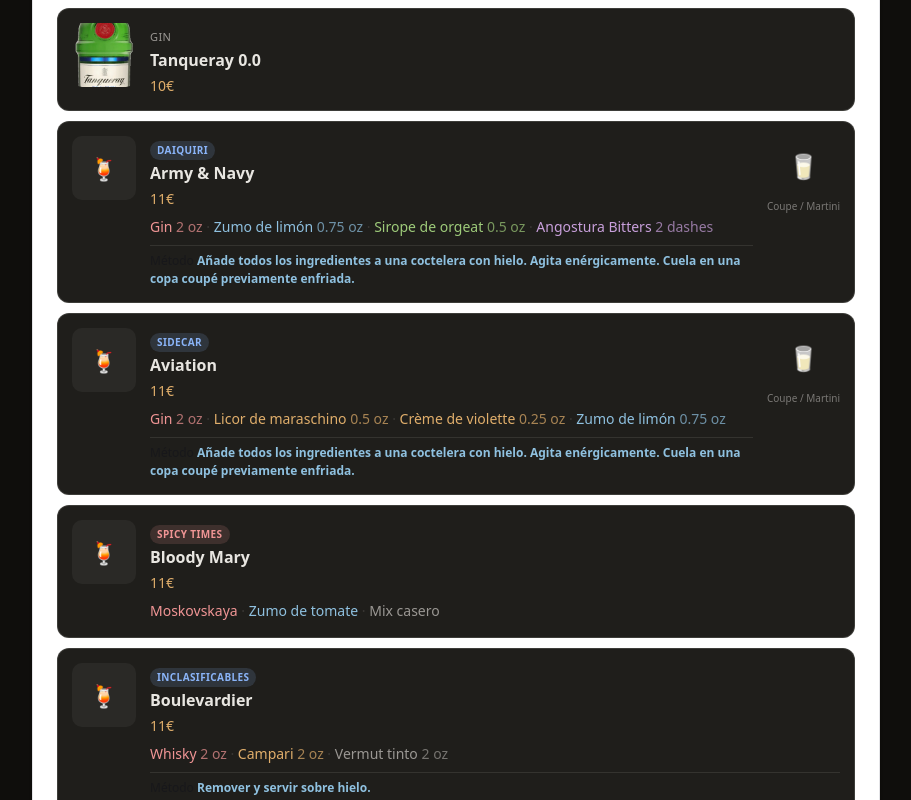
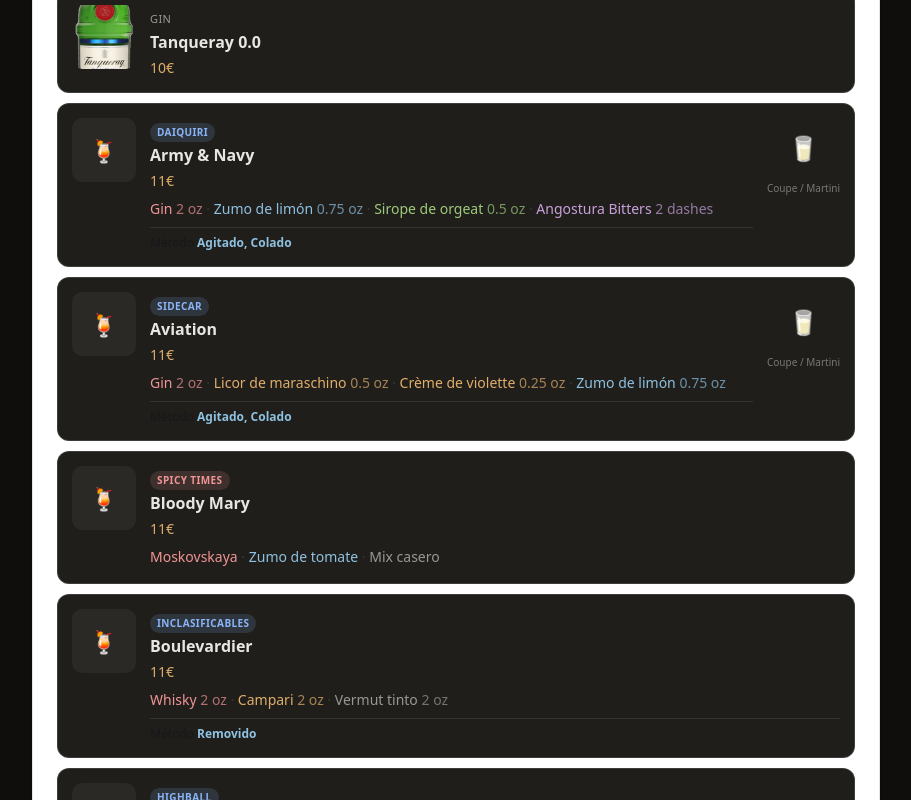
Before and after one commit to MarieBerezhna/berlin_bartender, a Next.js app: page / in a window 1280 px wide. Shown: the part 9603-10403 px from the top of the page, without its empty margins (184-1095 px from the left). Built offline with nearby package versions, Linux system fonts and the light colour scheme.

Commit message:
uniform, short preparation methods

```diff
--- a/app/data/menu.ts
+++ b/app/data/menu.ts
@@ -9,7 +9,7 @@
     ingr:["Ron blanco","Leche de coco","Zumo de piña","Zumo de lima"],
    optional:["Zumo de lima"],
     doses:{"Ron blanco":"2 oz","Leche de coco":"1.5 oz","Zumo de piña":"1.5 oz","Zumo de lima":"0.5 oz"},
-   method:"Agitado con hielo. Colado.",
+  method:"Agitado, Colado",
    glass:"Copa Hurricane o vaso grande",
    prices:[{label:"cóctel",p:11}]},
   {cat:"Coctelería clásica",name:"Mojito",family:"Daiquiri",hasIngr:true,
@@ -21,26 +21,26 @@
   {cat:"Coctelería clásica",name:"Daiquiri",family:"Daiquiri",hasIngr:true,
    ingr:["Ron blanco","Zumo de lima","Azúcar líquido"],
    doses:{"Ron blanco":"2 oz","Zumo de lima":"0.75 oz","Azúcar líquido":"0.75 oz"},
-   method:"Añade todos los ingredientes a una coctelera con hielo. Agita enérgicamente. Cuela en una copa coupé previamente enfriada.",
+  method:"Agitado, Colado",
    glass:"Coupe / Martini",
    prices:[{label:"cóctel",p:11}]},
   {cat:"Coctelería clásica",name:"Whiskey Sour",family:"Daiquiri",hasIngr:true,
     ingr:["Whisky (o Bourbon)","Zumo de limón","Azúcar líquido","Clara de huevo"],
    optional:["Clara de huevo"],
     doses:{"Whisky (o Bourbon)":"2 oz","Zumo de limón":"1 oz","Azúcar líquido":"0.75 oz"},
-   method:"Si utilizas clara de huevo, realiza un dry shake (agitar sin hielo). Añade hielo y vuelve a agitar enérgicamente. Cuela en un vaso bajo con hielo o en una copa coupé.",
+  method:"Agitado, Colado",
    glass:"Vaso bajo",
    prices:[{label:"cóctel",p:11}]},
   {cat:"Coctelería clásica",name:"Tom Collins",family:"Daiquiri",hasIngr:true,
     ingr:["Gin","Zumo de limón","Azúcar líquido","Soda"],
     doses:{"Gin":"2 oz","Zumo de limón":"1 oz","Azúcar líquido":"0.5 oz","Soda":"top"},
-   method:"Añade la ginebra, el zumo de limón y el azúcar líquido a una coctelera con hielo. Agita enérgicamente. Cuela en un vaso Collins con hielo y completa con soda.",
+  method:"Agitado, Colado",
    glass:"Collins (tubo)",
    prices:[{label:"cóctel",p:11}]},
   {cat:"Coctelería clásica",name:"Army & Navy",family:"Daiquiri",hasIngr:true,
     ingr:["Gin","Zumo de limón","Sirope de orgeat","Angostura Bitters"],
     doses:{"Gin":"2 oz","Zumo de limón":"0.75 oz","Sirope de orgeat":"0.5 oz","Angostura Bitters":"2 dashes"},
-   method:"Añade todos los ingredientes a una coctelera con hielo. Agita enérgicamente. Cuela en una copa coupé previamente enfriada.",
+  method:"Agitado, Colado",
    glass:"Coupe / Martini",
    prices:[{label:"cóctel",p:11}]},
   {cat:"Coctelería clásica",name:"Whiskey Highball",family:"Highball",hasIngr:true,
@@ -60,19 +60,19 @@
    ingr:["Ron oscuro","Zumo de lima","Ginger beer"],
    optional:["Zumo de lima"],
    doses:{"Ron oscuro":"2 oz","Zumo de lima":"0.5 oz","Ginger beer":"top"},
-   method:"Llena un vaso con hielo. Añade el ron, completa con ginger beer y remueve suavemente.",
+  method:"Removido",
    glass:"Vaso largo",
    prices:[{label:"cóctel",p:11}]},
   {cat:"Coctelería clásica",name:"Paloma",family:"Highball",hasIngr:true,
     ingr:["Tequila","Zumo de lima","Soda de pomelo"],
     doses:{"Tequila":"2 oz","Zumo de lima":"0.5 oz","Soda de pomelo":"top"},
-    method:"Llena un vaso con hielo. Añade el tequila y el zumo de lima, completa con soda de pomelo y remueve suavemente.",
+    method:"Removido",
    glass:"Vaso largo",
    prices:[{label:"cóctel",p:11}]},
   {cat:"Coctelería clásica",name:"Cuba Libre",family:"Highball",hasIngr:true,
     ingr:["Ron blanco","Zumo de lima","Pepsi"],
     doses:{"Ron blanco":"2 oz","Zumo de lima":"0.5 oz","Pepsi":"top"},
-    method:"Añade el ron blanco y el zumo de lima a un vaso con hielo. Completa con Pepsi y remueve suavemente.",
+    method:"Removido",
    glass:"Vaso largo",
    prices:[{label:"cóctel",p:11}]},
   {cat:"Coctelería clásica",name:"Screwdriver (Destornillador)",family:"Highball",hasIngr:true,
@@ -91,52 +91,52 @@
    ingr:["Whisky","Azúcar líquido","Angostura Bitters","Naranja"],
    optional:["Naranja"],
    doses:{"Whisky":"2 oz","Azúcar líquido":"1.5 tsp","Angostura Bitters":"2 dashes"},
-   method:"Removido con hielo, colado sobre cubo grande",
+  method:"Removido, Colado",
   glass:"Vaso bajo",
    prices:[{label:"cóctel",p:11}]},
   {cat:"Coctelería clásica",name:"Revolver",family:"Old Fashioned",hasIngr:true,
    ingr:["Bourbon","Licor de café Bols","Bitter de naranja","Naranja"],
    optional:["Naranja"],
    doses:{"Bourbon":"2 oz","Licor de café Bols":"0.5 oz","Bitter de naranja":"2 dashes"},
-   method:"Añade todos los ingredientes a un vaso mezclador con hielo. Remueve hasta que esté bien frío. Cuela en una copa coupé previamente enfriada.",
+  method:"Removido, Colado",
    glass:"Coupe / Martini",
    prices:[{label:"cóctel",p:11}]},
   {cat:"Coctelería clásica",name:"Tequila Old Fashioned",family:"Old Fashioned",hasIngr:true,
    ingr:["Tequila reposado","Sirope de agave","Bitter de naranja"],
    doses:{"Tequila reposado":"2 oz","Sirope de agave":"0.25 oz","Bitter de naranja":"2 dashes"},
-   method:"Añade todos los ingredientes a un vaso mezclador con hielo. Remueve hasta que esté bien frío. Cuela sobre un cubo grande de hielo en un vaso bajo.",
+  method:"Removido, Colado",
    glass:"Vaso bajo",
    prices:[{label:"cóctel",p:11}]},
   {cat:"Coctelería clásica",name:"Martini",family:"Martini",hasIngr:true,
    ingr:["Gin","Vermut","Limón"],
    optional:["Limón"],
    doses:{"Gin":"2 oz","Vermut":"1 oz"},
-   method:"Remover y colar",
+  method:"Removido, Colado",
    glass:"Copa Martini",
    prices:[{label:"cóctel",p:11}]},
   {cat:"Coctelería clásica",name:"Negroni",family:"Inclasificables",hasIngr:true,
    ingr:["Gin","Campari","Vermut tinto","Naranja"],
    optional:["Naranja"],
    doses:{"Gin":"2 oz","Campari":"2 oz","Vermut tinto":"2 oz"},
-   method:"Remover y servir sobre cubo grande de hielo",
+  method:"Removido",
    glass:"Vaso bajo",
    prices:[{label:"cóctel",p:11}]},
   {cat:"Coctelería clásica",name:"Boulevardier",family:"Inclasificables",hasIngr:true,
    ingr:["Whisky","Campari","Vermut tinto"],
    doses:{"Whisky":"2 oz","Campari":"2 oz","Vermut tinto":"2 oz"},
-    method:"Remover y servir sobre hielo.",
+    method:"Removido",
    prices:[{label:"cóctel",p:11}]},
   {cat:"Coctelería clásica",name:"Manhattan",family:"Inclasificables",hasIngr:true,
    ingr:["Whisky","Vermut tinto","Angostura Bitters","Cereza"],
    optional:["Cereza"],
     doses:{"Whisky":"2 oz","Vermut tinto":"1 oz","Angostura Bitters":"2 dashes"},
-   method:"Remover y colar en la copa. Decorar con una cereza.",
+  method:"Removido, Colado",
    glass:"Coupe / Martini",
    prices:[{label:"cóctel",p:11}]},
   {cat:"Coctelería clásica",name:"El Presidente",family:"Martini",hasIngr:true,
    ingr:["Ron blanco","Vermut seco","Triple sec","Granadina"],
     doses:{"Ron blanco":"3 oz","Vermut seco":"1.5 oz","Triple sec":"1 oz","Granadina":"1 tsp"},
-   method:"Remover y colar en la copa.",
+  method:"Removido, Colado",
    glass:"Coupe / Martini",
    prices:[{label:"cóctel",p:11}]},
   {cat:"Coctelería clásica",name:"Rusty Nail",family:"Old Fashioned",hasIngr:true,
@@ -148,38 +148,38 @@
   {cat:"Coctelería clásica",name:"Rusty Nail Sour",family:"Sidecar",hasIngr:true,
    ingr:["Whisky","Drambuie","Zumo de limón"],
    doses:{"Whisky":"1 oz","Drambuie":"1 oz","Zumo de limón":"1 oz"},
-   method:"Shake",
+  method:"Agitado",
    glass:"Vaso bajo",
    prices:[{label:"cóctel",p:11}]},
   {cat:"Coctelería clásica",name:"Sidecar",family:"Sidecar",hasIngr:true,
    ingr:["Cognac","Triple Sec Bols","Zumo de limón"],
    doses:{"Cognac":"2 oz","Triple Sec Bols":"1 oz","Zumo de limón":"1 oz"},
-   method:"Shake",
+  method:"Agitado",
    glass:"Coupe / Martini",
    prices:[{label:"cóctel",p:11}]},
   {cat:"Coctelería clásica",name:"Margarita",family:"Sidecar",hasIngr:true,
    ingr:["Tequila blanco","Triple sec","Zumo de lima","Sal"],
    optional:["Sal"],
    doses:{"Tequila blanco":"2 oz","Triple sec":"1 oz","Zumo de lima":"1 oz"},
-   method:"Añade todos los ingredientes a una coctelera con hielo. Agita enérgicamente. Cuela en una copa coupé o en un vaso bajo con hielo.",
+  method:"Agitado, Colado",
    glass:"Coupe / Martini",
    prices:[{label:"cóctel",p:11}]},
   {cat:"Coctelería clásica",name:"White Lady",family:"Sidecar",hasIngr:true,
     ingr:["Gin","Triple sec","Zumo de limón"],
     doses:{"Gin":"2 oz","Triple sec":"1 oz","Zumo de limón":"0.75 oz"},
-   method:"Añade todos los ingredientes a una coctelera con hielo. Agita enérgicamente. Cuela en una copa coupé previamente enfriada.",
+  method:"Agitado, Colado",
    glass:"Coupe / Martini",
    prices:[{label:"cóctel",p:11}]},
   {cat:"Coctelería clásica",name:"Aviation",family:"Sidecar",hasIngr:true,
     ingr:["Gin","Licor de maraschino","Crème de violette","Zumo de limón"],
     doses:{"Gin":"2 oz","Licor de maraschino":"0.5 oz","Crème de violette":"0.25 oz","Zumo de limón":"0.75 oz"},
-   method:"Añade todos los ingredientes a una coctelera con hielo. Agita enérgicamente. Cuela en una copa coupé previamente enfriada.",
+  method:"Agitado, Colado",
    glass:"Coupe / Martini",
    prices:[{label:"cóctel",p:11}]},
   {cat:"Coctelería clásica",name:"Golden Dream",family:"Sidecar",hasIngr:true,
    ingr:["Licor Galliano","Triple Sec Bols","Zumo de naranja","Nata"],
    doses:{"Licor Galliano":"2 oz","Triple Sec Bols":"2 oz","Zumo de naranja":"2 oz","Nata":"1 oz"},
-   method:"Shake, strain",
+  method:"Agitado, Colado",
    glass:"Coupe / Martini",
    prices:[{label:"cóctel",p:11}]},
   {cat:"Cócteles de autor",family:"Acid Times",name:"Blue Margarita",hasIngr:true,ingr:["Tequila","Licor Bols Blue Curaçao","Sirope de agave","Zumo de lima"],
@@ -222,7 +222,7 @@
     ingr:["Tanqueray 0.0","Sirope de orgeat","Sirope falernum","Zumo de limón","Zumo de naranja","Granadina"],
     optional:["Granadina","Rodaja de limón","Hierbabuena"],
     doses:{"Tanqueray 0.0":"2 oz","Sirope de orgeat":"1.5 oz","Sirope falernum":"1.5 oz","Zumo de limón":"1 oz","Zumo de naranja":"0.5 oz","Granadina":"vestir vaso"},
-   method:"Escarcha el vaso con granadina. Añade el resto de ingredientes con hielo y remueve. Decora con una rodaja de limón y hierbabuena.",
+  method:"Removido",
    prices:[{label:"sin alcohol",p:8},{label:"con alcohol",p:12}]},
     {cat:"Sin Alcohol",name:"Gin Fizz 0.0",hasIngr:true,
     ingr:["Tanqueray 0.0","Zumo de limón","Azúcar líquido","Foam","Soda"],
```
